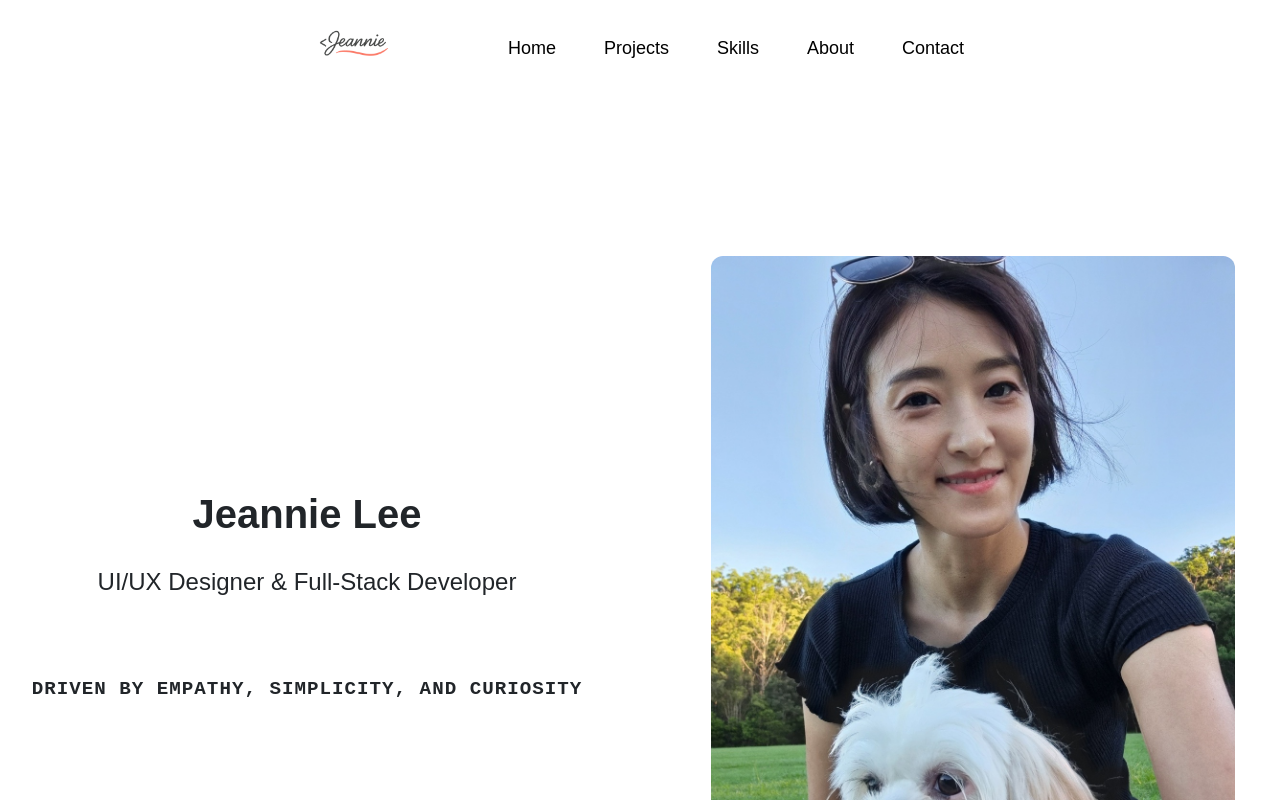
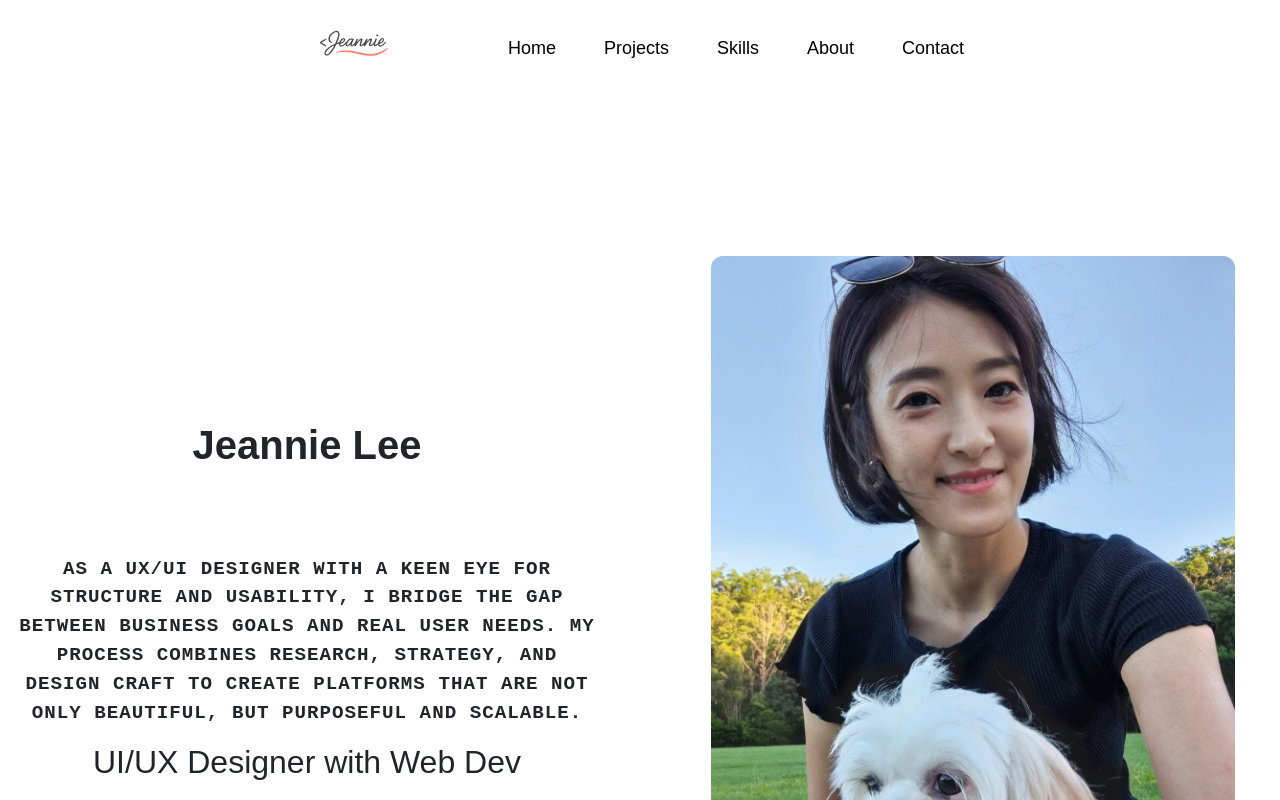
Before and after one commit to Mijincode/jeannie-portfolio, a React (Create React App) app: page / in a window 1280 px wide. Shown: the top 800 px of the page. Built offline with nearby package versions, Linux system fonts and the light colour scheme.

Commit message:
Change greeting

```diff
--- a/src/components/Home.js
+++ b/src/components/Home.js
@@ -11,15 +11,17 @@ export default function Home() {
             <div>
               {" "}
               <h1 className="greeting">Jeannie Lee</h1>
-              <h2 className="greeting-title">
-                UI/UX Designer & Full-Stack Developer{" "}
-              </h2>
             </div>
             <div>
               <p className="description">
-                Driven by empathy, simplicity, and curiosity
+                As a UX/UI designer with a keen eye for structure and usability,
+                I bridge the gap between business goals and real user needs. My
+                process combines research, strategy, and design craft to create
+                platforms that are not only beautiful, but purposeful and
+                scalable.
               </p>
             </div>
+            <h2 className="greeting-subtitle">UI/UX Designer with Web Dev </h2>
           </div>
 
           <div className="image-column">
```
